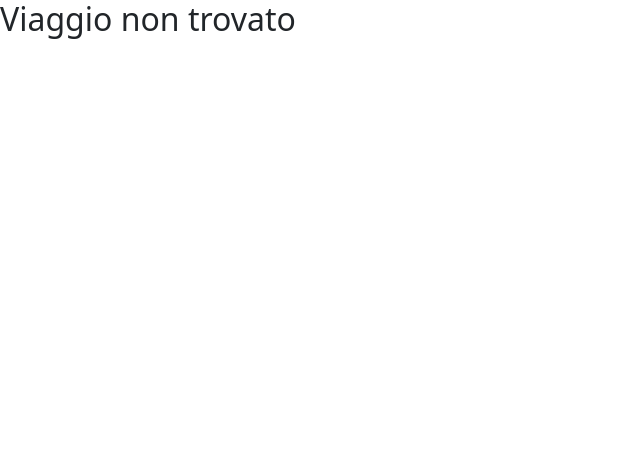
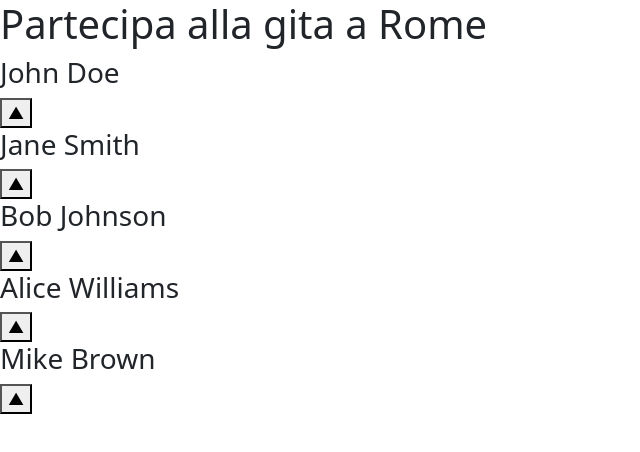
Before and after one commit to Melrizzuto/bool-travel, a React (Vite) app: page /travels/1 in a window 1280 px wide. Shown: the top 452 px of the page, without its empty margins (0-640 px from the left). Built offline with nearby package versions, Linux system fonts and the light colour scheme.

Commit message:
fixed TravelListPage and TravelDetailsPage

```diff
--- a/src/pages/TravelDetailsPage.jsx
+++ b/src/pages/TravelDetailsPage.jsx
@@ -4,10 +4,10 @@ import { useParams } from 'react-router-dom';
 import travels from '../data/travel';
 
 function TravelDetailsPage() {
-    const { travelId } = useParams();
+    const { id } = useParams();
     const [isVisible, setIsVisible] = useState({});
 
-    const travel = travels.find(travel => travel.id === parseInt(travelId));
+    const travel = travels.find((travel) => travel.id === parseInt(id));
 
     if (!travel) {
         return <h2>Viaggio non trovato</h2>;
--- a/src/pages/TravelListPage.jsx
+++ b/src/pages/TravelListPage.jsx
@@ -1,18 +1,18 @@
-import { Link  } from "react-router-dom";
-import  travels  from "../data/travel.js"
-function TravelListPage(){
-    return(
+import { Link } from "react-router-dom";
+import travels from "../data/travel.js"
+function TravelListPage() {
+    return (
         <div>
             <div className="container">
                 <h1>Lista dei viaggi</h1>
-                {travels.map((viaggio ) => (
+                {travels.map((viaggio) => (
                     <div key={viaggio.id}>
                         <h3><strong>{viaggio.destination}</strong></h3>
                         <p><strong>Andata</strong>{viaggio.startDate}</p>
                         <p><strong>Ritorno</strong>{viaggio.endDate}</p>
                         <p><strong>Passeggeri: </strong>{viaggio.participants.length}</p>
                         <div>
-                            <Link to={`/${viaggio.id}`}> {/*da cambiare per come si vogliono impostare le rotte*/}
+                            <Link to={`/travels/${viaggio.id}`}> {/*da cambiare per come si vogliono impostare le rotte*/}
                                 <p>Dettagli</p>
                             </Link>
                         </div>
```
